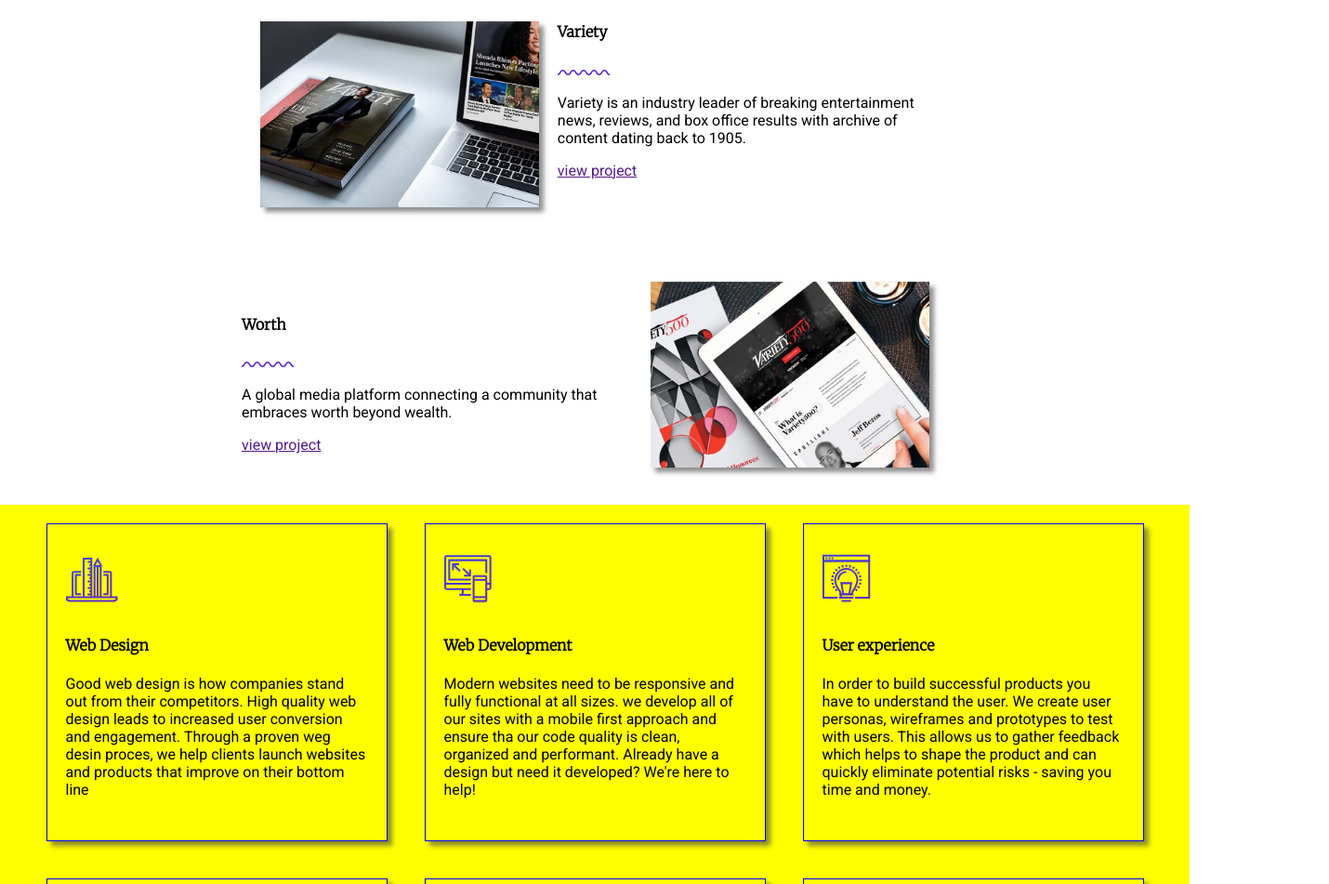
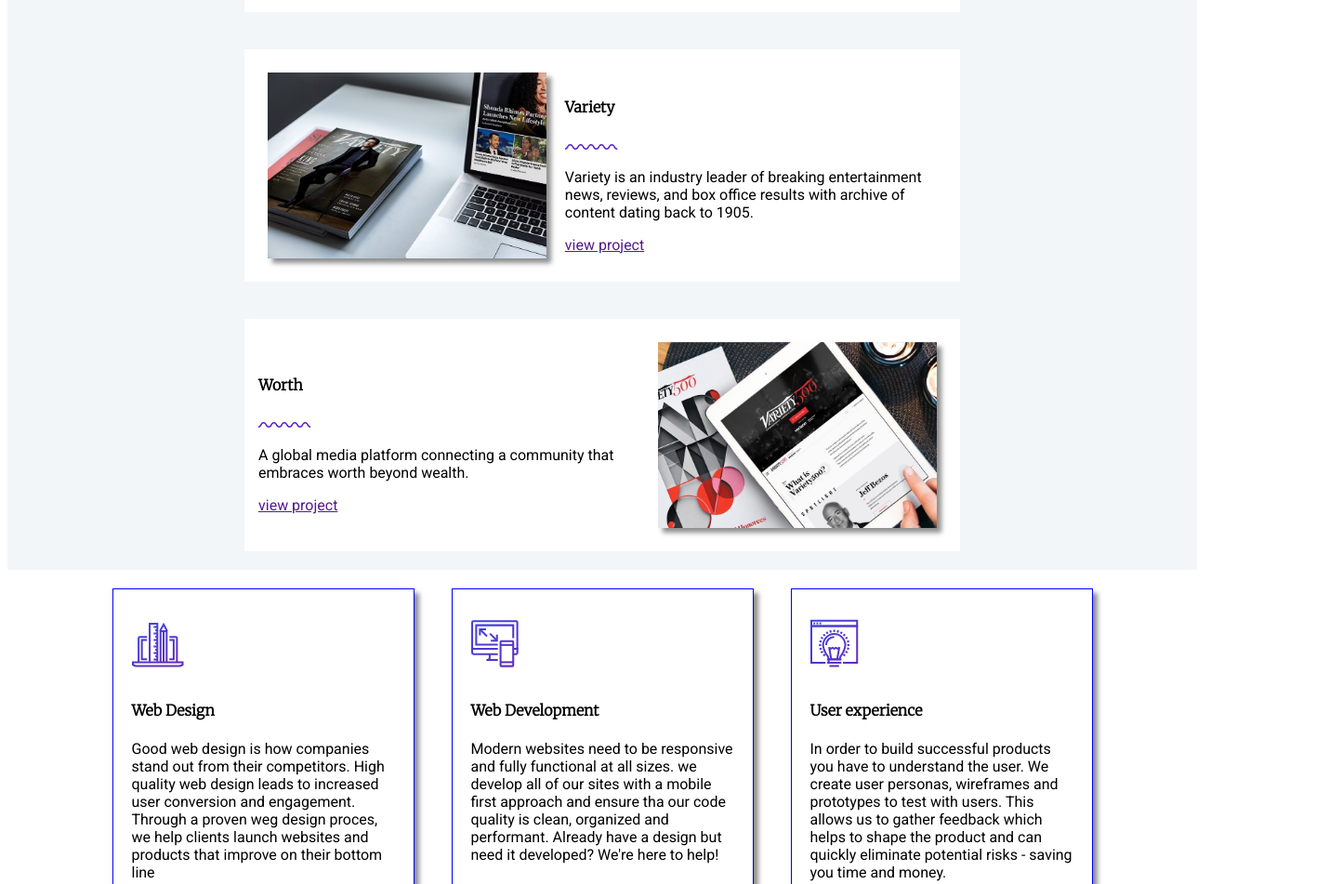
Before and after one commit to MarijnvD/concept-assignment, a plain HTML site: page index.html in a window 1280 px wide. Shown: the part 881-1832 px from the top of the page at 93% size, 1430 px wide, since content can reach past the window. Drawn offline with Linux system fonts and the light colour scheme.

Commit message:
css improvements added section

```diff
--- a/index.html
+++ b/index.html
@@ -2,6 +2,7 @@
 <html lang="en">
 <head>
     <meta charset="UTF-8">
+    <meta name="viewport" content="width=device-width, initial-scale=1.0">
     <title>Rekupe</title>
     <link rel="stylesheet" href="styles.css">
 </head>
@@ -20,6 +21,7 @@
     <p>We are here to help you succeed.</p>
     <div id="button"><button type="button">Let's work together!</button></div>
     <img src="assets/squiggle_line_stripe.svg" alt="squiggle line">
+    <p></p>
 
 </header>
 
@@ -28,6 +30,7 @@
     <h3>We use strategic UX, SEO optimization and beautiful visual designs to hel your business grow.</h3>
     <h3>We see every project as a fresh opportunity, pushing ourselves to create new digital experiences.</h3>
     <p>Have a question? <a href="#contact-us">Click here</a> to contact us!</p>
+
 </section>
 
 
@@ -43,7 +46,7 @@
         <img class="project-img" src="assets/work-image-01.jpeg" alt="rolling stone">
     </article>
 
-    <article class="projects-rev">
+    <article class="projects rev">
         <div>
             <h4>Variety</h4>
             <img src="assets/squiggle_line.svg" alt="squiggle">
@@ -71,7 +74,7 @@
         <h4>Web Design</h4>
         <p>Good web design is how companies stand out from their competitors.
             High quality web design leads to increased user conversion and engagement.
-            Through a proven weg desin proces, we help clients launch websites and products that
+            Through a proven weg design proces, we help clients launch websites and products that
             improve on their bottom line</p>
     </article>
 
--- a/styles.css
+++ b/styles.css
@@ -1,144 +1,153 @@
 @import url('https://fonts.googleapis.com/css2?family=Merriweather:wght@300&family=Roboto&display=swap');
 
 :root {
-    --main-bg-color: #4845E4;
-    --special-text-color: white;
-    --standard-text-color: black;
-    --accent-color:#5722CD;
-    --button-color:#ED4385;
-    --light-accent-color:#F2F0FF;
-    --project-background:#F3F6F9;
+    --clr-bg: #4845E4;
+    --clr-bg-light:#F3F6F9;
+    --clr-special-text: white;
+    --clr-standard-text: black;
+    --clr-accent:#5722CD;
+    --clr-accent-light:#F2F0FF;
+    --clr-button:#ED4385;
+
+    --ff-header:'Merriweather', sans-serif;
+    --ff-body: 'Roboto', sans-serif;
 }
 
-body{
-    font-family: 'Roboto', sans-serif;
-    margin: 0;
+* {
+    box-sizing: border-box;
+    /*!*margin: 0;*!*/
+}
+
+body {
+    font-family: var(--ff-body);
     display: flex;
     align-items: center;
     flex-direction: column;
-    width: 100%;
-    /*background: yellow;*/
+    width: 100%
 }
 
-h1, h2, h3, h4{
-    font-family: 'Merriweather', sans-serif;;
+h1, h2, h3, h4 {
+    font-family: var(--ff-header);
 }
 
 header {
     display: flex;
     flex-wrap: wrap;
+    max-width: 2560px;
+    width: 100%;
+    flex-shrink: 1;
     flex-direction: column;
     text-align: center;
-    width: 1540px;
     padding: 20px;
-    background-color:var(--main-bg-color);
-    color:var(--special-text-color);
+    background-color:var(--clr-bg);
+    color:var(--clr-special-text);
     background-image: url("assets/noise-texture.png");
 }
 
 header nav ul {
     display: flex;
+    flex-shrink: 1;
     justify-content: flex-end;
     color:white;
     list-style: none;
-    column-gap: 100px;}
+    column-gap: 100px;
+}
 
 header nav ul a:link{
     text-decoration: none;
     color:white;
 }
-header nav ul a:visited{
+
+header nav ul a:visited {
     text-decoration: none;
     color:white;
 }
 
-button{
+button {
     display:flex;
     justify-content: center;
     margin: 10px;
-    background-color:var(--button-color);
+    background-color:var(--clr-button);
     border-radius: 50px;
     width: 200px;
     padding: 10px;
 }
 
-#button{
+#button {
     display: flex;
     justify-content: center;
 }
 
-#about-us h3{
+#about-us h3 {
     display: flex;
     justify-content: center;
     text-align: center;
-    color: var(--main-bg-color);
+    color: var(--clr-bg);
 }
 
-#about-us p{
+#about-us p {
     text-align: center;
     font-size: smaller;
     color:black;
 }
 
-#about-us a:link,#about-us a:visited{
-    color: var(--main-bg-color);
+#about-us a:link,#about-us a:visited {
+    color: var(--clr-bg);
     text-decoration: none;
 }
 
-#case-studies{
+#case-studies {
     display: flex;
     justify-content: center;
+    max-width: 2560px;
     flex-wrap: wrap;
-    width:800px;
-    /*background: #ED4385;*/
+    background: var(--clr-bg-light);
 }
 
-.projects{
+.projects {
     display: flex;
     background: white;
-    width: 1000px;
+    flex-wrap: nowrap;
+    max-width: 770px;
     margin: 20px;
     align-items: center;
+    padding: 15px;
+    gap: 10px;
 }
 
-.projects-rev{
-    display: flex;
-    background: white;
+.rev {
     flex-direction: row-reverse;
-    width: 900px;
-    margin: 20px;
 }
 
-.projects .project-img{
+.projects .project-img {
+    width: 300px;
+    height: 200px;
+    box-shadow: 5px 5px 5px rgba(68, 68, 68, 0.6);
+    margin: 10px;
+}
+
+.projects-rev .project-img {
     width: 300px;
     height: 200px;
     box-shadow: 5px 5px 5px rgba(68, 68, 68, 0.6);
     margin: 20px;
 }
 
-.projects-rev .project-img{
-    width: 300px;
-    height: 200px;
-    box-shadow: 5px 5px 5px rgba(68, 68, 68, 0.6);
-    margin: 20px;
-}
-
-#services{
+#services {
     display: flex;
     justify-content: center;
     flex-wrap: wrap;
-    background: yellow;
     width: auto;
 }
 
-#services img{
+#services img {
     height: 75px;
     width: 75px;
 }
 
-#services article{
+#services article {
     width: 325px;
-    height: 300px;
+    height: 350px;
     border: 1px solid blue;
     margin:20px;
     padding: 20px;
```
